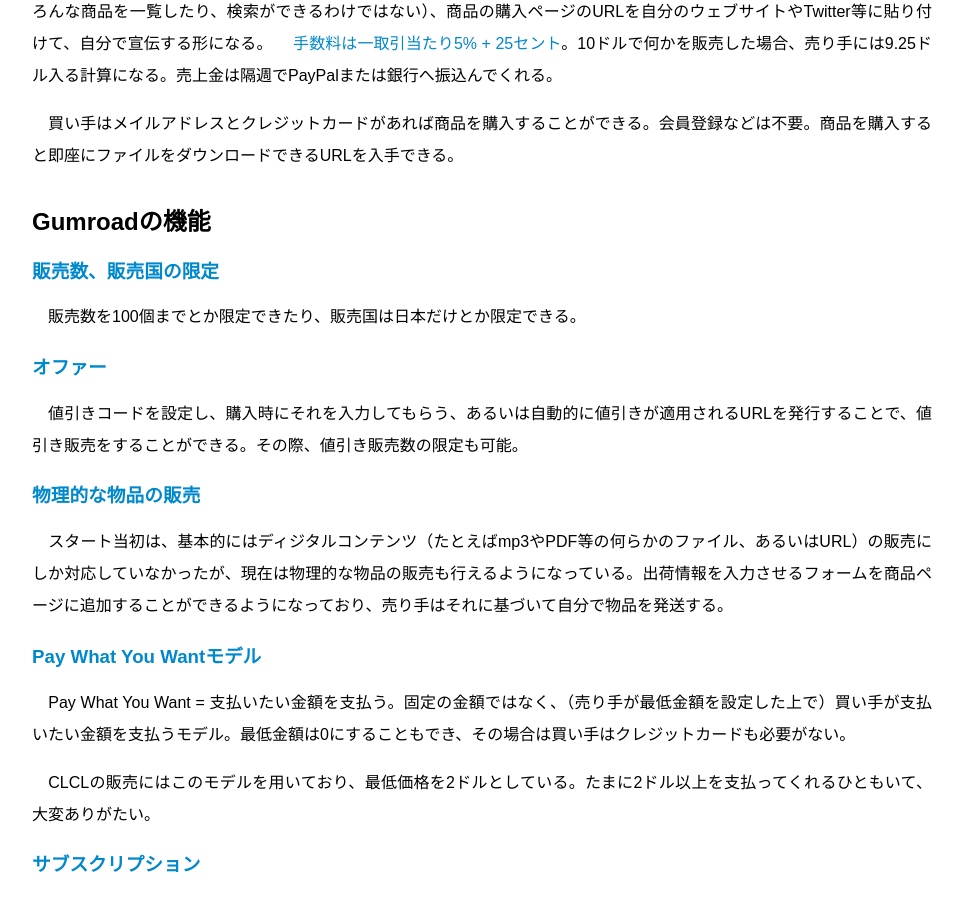
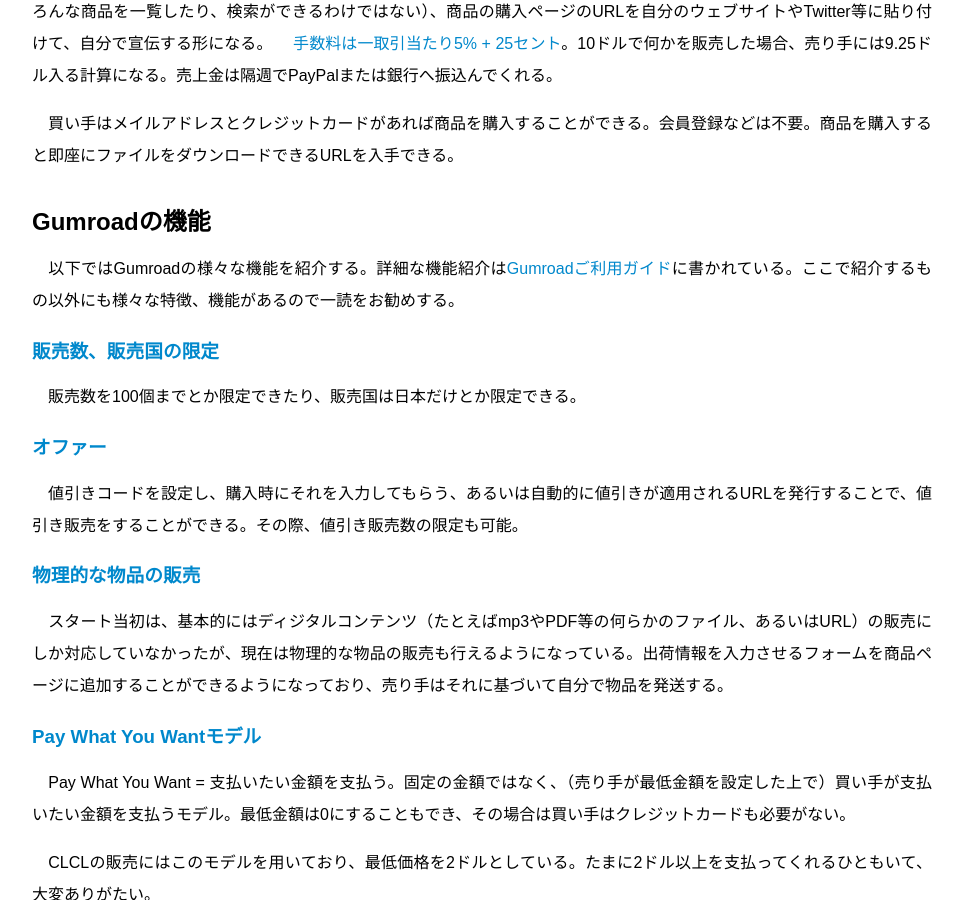
Before and after one commit to GenjiApp/genjiapp.github.io, a Jekyll site: the page built from _posts/2014-04-10-things-you-can-do-on-gumroad.md, in a window 1280 px wide and 900 px high, scrolled down 670 px. Shown: the whole window, without its empty margins (158-1121 px from the left). Built offline with Jekyll 4.4.1, drawn with Linux system fonts in a browser that asks for light colours; Markdown is read by kramdown in place of the engine named in the settings; some of the changed text lies outside the part shown.

Commit message:
fix post '2014-04-10-things-you-can-do-on-gumroad'

```diff
--- a/_posts/2014-04-10-things-you-can-do-on-gumroad.md
+++ b/_posts/2014-04-10-things-you-can-do-on-gumroad.md
@@ -18,6 +18,8 @@
 　買い手はメイルアドレスとクレジットカードがあれば商品を購入することができる。会員登録などは不要。商品を購入すると即座にファイルをダウンロードできるURLを入手できる。
 
 ## Gumroadの機能
+
+　以下ではGumroadの様々な機能を紹介する。詳細な機能紹介は[Gumroadご利用ガイド](https://gumroad.com/guide)に書かれている。ここで紹介するもの以外にも様々な特徴、機能があるので一読をお勧めする。
 
 ### [販売数、販売国の限定](https://gumroad.com/guide/basics/customizing-your-product#limit-sales)
 
```
Also changed, not shown: other parts of _posts/2014-04-10-things-you-can-do-on-gumroad.md (+0 -2 lines).
